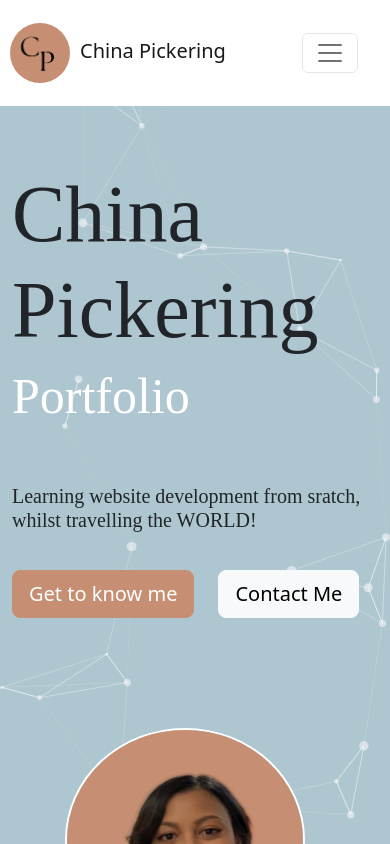
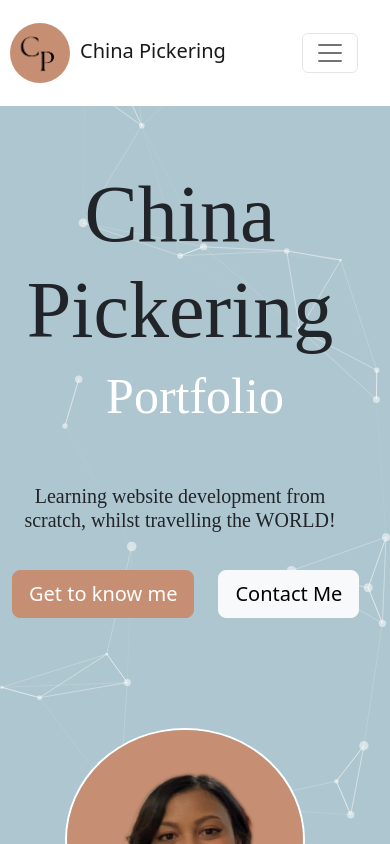
Before and after one commit to chinapicke/main_portfolio, a React (Create React App) app: page / in a window 390 px wide. Built offline with nearby package versions, Linux system fonts and the light colour scheme; a web font is replaced by a local one.

Commit message:
typos corrected and classNames

```diff
--- a/src/pages/AboutMe.js
+++ b/src/pages/AboutMe.js
@@ -16,14 +16,6 @@ function AboutMe() {
         <div className='skills'>
           <h2 className='skillsSubheading'>Skills</h2>
           <div className='skillsList'>
-            {/* <li>HTML</li>
-            <li>CSS</li>
-            <li>JavaScript</li>
-            <li>node.js</li>
-            <li>jQuery</li>
-            <li>React</li>
-            <li>Bootstrap</li>
-            <li>..any many soft skills</li> */}
             <img src='/images/html.png' alt='HTML skill' className='skillIcon' style={{width: '50px',height:'50px', margin:'10px'}}/>
             <img src='/images/css.png' alt='CSS skill' className='skillIcon'  style={{width: '50px',height:'50px', margin:'10px'}}/>
             <img src='/images/js.png' alt='JS skill' className='skillIcon' style={{width: '50px',height:'50px', margin:'10px'}}/>
@@ -31,8 +23,7 @@ function AboutMe() {
             <img src='/images/git.png' alt='Git skill' className='skillIcon'  style={{width: '50px',height:'50px', margin:'10px'}}/>
             <img src='/images/jquery.png' alt='JQuery skill' className='skillIcon'  style={{width: '50px',height:'50px', margin:'10px'}}/>
             <img src='/images/node.png' alt='Node skill' className='skillIcon'  style={{width: '50px',height:'50px', margin:'10px'}}/>
-            <img src='/images/atom.png' alt='Atom skill' className='skillIcon'  style={{width: '50px',height:'50px', margin:'10px'}}/>
-
+            <img src='/images/atom.png' alt='React skill' className='skillIcon'  style={{width: '50px',height:'50px', margin:'10px'}}/>
           </div>
         </div>
       </Col>
--- a/src/pages/Header.js
+++ b/src/pages/Header.js
@@ -30,7 +30,6 @@ function Header() {
                 <Navbar.Brand>
                     <a href='https://www.linkedin.com/in/china-pickering-019153250/' target="_blank" rel="linkedInLinkNav">
                         <img className='linkedinNav' src={LinkedinNav} alt='linkedin Icon' />
-
                     </a>
                 </Navbar.Brand>
                 <Navbar.Brand>
--- a/src/pages/Homepage.js
+++ b/src/pages/Homepage.js
@@ -45,7 +45,7 @@ function Homepage() {
             <Col sm={6} className='heroInfo'>
               <h1 className='name'>China Pickering</h1>
               <h2 className='headerSubheading'>Portfolio</h2>
-              <h3 className='phrase'>Learning website development from sratch, whilst travelling the WORLD!</h3>
+              <h3 className='phrase'>Learning website development from scratch, whilst travelling the WORLD!</h3>
               <Link to='/aboutme'>
                 <Button onClick={viewAbout} variant="primary" size='lg' className='AboutmeBtn me-4'>Get to know me</Button>
               </Link>
--- a/src/pages/Particles.js
+++ b/src/pages/Particles.js
@@ -5,9 +5,6 @@ import { loadFull } from "tsparticles";
 function ParticlesComponent() {
     const particlesInit = useCallback(async engine => {
         console.log(engine);
-        // you can initiate the tsParticles instance (engine) here, adding custom shapes or presets
-        // this loads the tsparticles package bundle, it's the easiest method for getting everything ready
-        // starting from v2 you can add only the features you need reducing the bundle size
         await loadFull(engine);
     }, []);
 
--- a/src/styles/Homepage.css
+++ b/src/styles/Homepage.css
@@ -82,4 +82,11 @@
         position: relative;
         left: 5px;
     }
+    .name, .headerSubheading, .phrase{
+        text-align: center;
+    }
+
+    .name, .phrase{
+        margin-right: 30px;
+    }
 }
```
Also changed, not shown: src/pages/ContactForm.js (+0 -13 lines).
